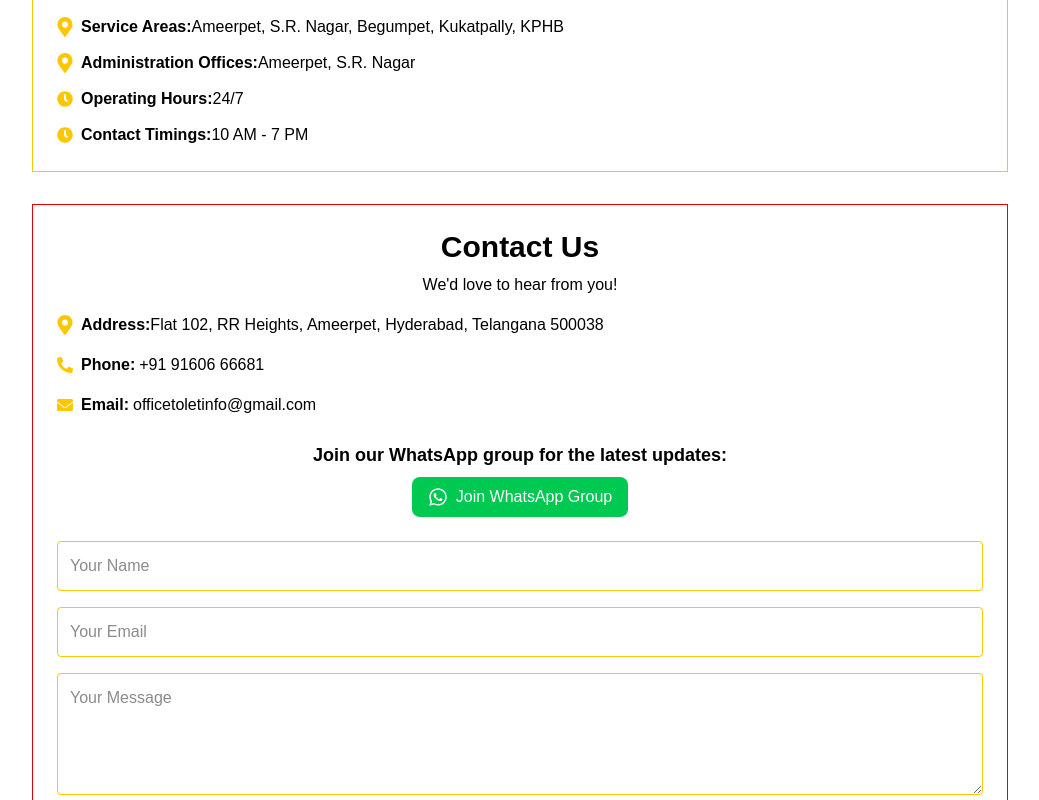
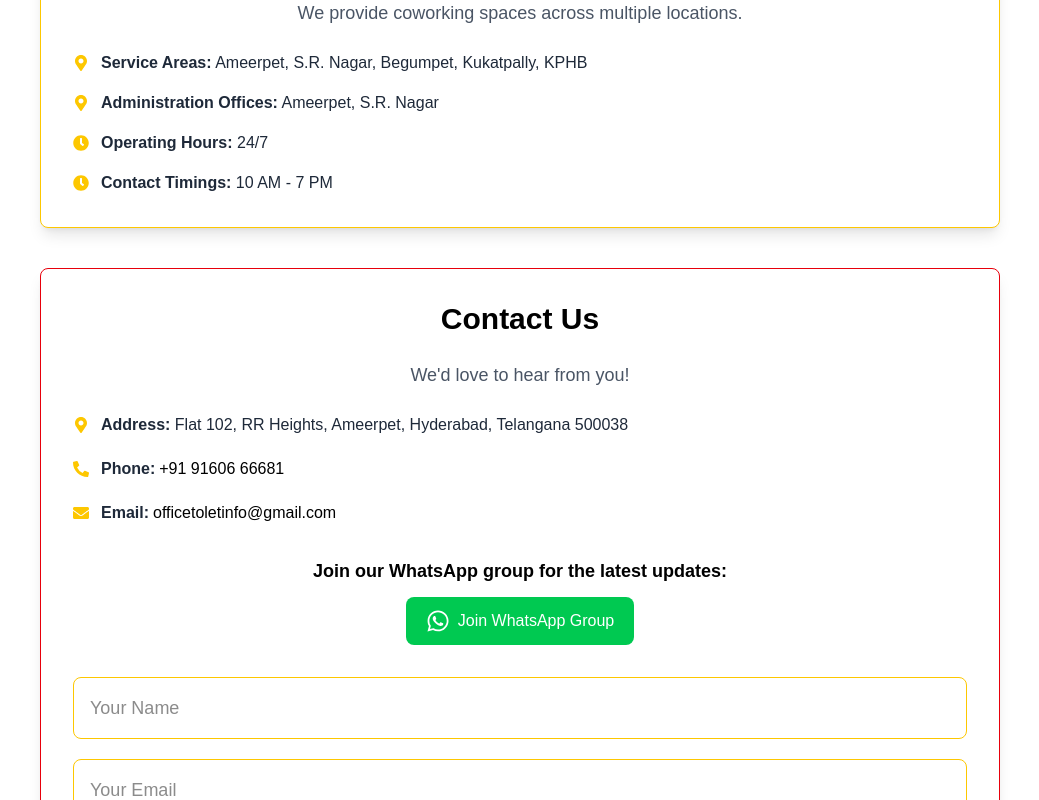
Before and after one commit to sushmasri1906/Jaaaga-coworking-space, a Next.js app: page / in a window 1280 px wide. Shown: the part 3300-4100 px from the top of the page, without its empty margins (120-1159 px from the left). Built offline with nearby package versions, Linux system fonts and the light colour scheme.

Commit message:
components updated

```diff
--- a/src/components/Contact.tsx
+++ b/src/components/Contact.tsx
@@ -30,39 +30,47 @@ const Contact = () => {
 	};
 
 	return (
-		<section className="py-16 bg-white">
-			<div className="max-w-5xl mx-auto px-6">
+		<section className="py-20 bg-white">
+			<div className="max-w-5xl mx-auto px-6 sm:px-8">
 				{/* Location Section */}
 				<motion.div
 					initial={{ opacity: 0, y: -20 }}
 					whileInView={{ opacity: 1, y: 0 }}
 					transition={{ duration: 0.6 }}
 					viewport={{ once: true }}
-					className="bg-white p-6  border border-yellow-400">
+					className="bg-white p-6 sm:p-8 border border-yellow-400 rounded-lg shadow-lg space-y-6">
 					<h2 className="text-3xl font-bold text-center text-black">
 						Our Locations
 					</h2>
-					<p className="text-center text-black mt-2">
+					<p className="text-center text-gray-600 text-lg">
 						We provide coworking spaces across multiple locations.
 					</p>
-					<div className="mt-4 space-y-3 text-black">
-						<p className="flex items-center">
-							<FaMapMarkerAlt className="text-yellow-400 mr-2 w-4 h-5" />
+					<div className="mt-6 space-y-4 text-gray-800">
+						<div className="flex items-center gap-3">
+							<FaMapMarkerAlt className="text-yellow-400 w-4 h-4" />
+							<p>
 								<strong>Service Areas:</strong> Ameerpet, S.R. Nagar, Begumpet,
 								Kukatpally, KPHB
 							</p>
-						<p className="flex items-center">
-							<FaMapMarkerAlt className="text-yellow-400 mr-2 w-4 h-5" />
+						</div>
+						<div className="flex items-center gap-3">
+							<FaMapMarkerAlt className="text-yellow-400 w-4 h-4" />
+							<p>
 								<strong>Administration Offices:</strong> Ameerpet, S.R. Nagar
 							</p>
-						<p className="flex items-center">
-							<FaClock className="text-yellow-400 mr-2 w-4 h-5" />
+						</div>
+						<div className="flex items-center gap-3">
+							<FaClock className="text-yellow-400 w-4 h-4" />
+							<p>
 								<strong>Operating Hours:</strong> 24/7
 							</p>
-						<p className="flex items-center">
-							<FaClock className="text-yellow-400 mr-2 w-4 h-5" />
+						</div>
+						<div className="flex items-center gap-3">
+							<FaClock className="text-yellow-400 w-4 h-4" />
+							<p>
 								<strong>Contact Timings:</strong> 10 AM - 7 PM
 							</p>
+						</div>
 					</div>
 				</motion.div>
 
@@ -72,28 +80,33 @@ const Contact = () => {
 					whileInView={{ opacity: 1, y: 0 }}
 					transition={{ duration: 0.6 }}
 					viewport={{ once: true }}
-					className="bg-white p-6  border border-red-600 mt-8">
+					className="bg-white p-6 sm:p-8 border border-red-600 rounded-lg shadow-lg mt-10 space-y-6">
 					<h2 className="text-3xl font-bold text-center text-black">
 						Contact Us
 					</h2>
-					<p className="text-center text-black mt-2">
+					<p className="text-center text-gray-600 text-lg">
 						We&apos;d love to hear from you!
 					</p>
-					<div className="mt-4 space-y-4">
-						<p className="flex items-center text-black">
-							<FaMapMarkerAlt className="text-yellow-400 mr-2 w-4 h-5" />
+					<div className="mt-6 space-y-5">
+						<div className="flex items-center gap-3 text-gray-800">
+							<FaMapMarkerAlt className="text-yellow-400 w-4 h-4" />
+							<p>
 								<strong>Address:</strong> Flat 102, RR Heights, Ameerpet,
 								Hyderabad, Telangana 500038
 							</p>
-						<p className="flex items-center text-black">
-							<FaPhoneAlt className="text-yellow-400 mr-2 w-4 h-5" />
+						</div>
+						<div className="flex items-center gap-3 text-gray-800">
+							<FaPhoneAlt className="text-yellow-400 w-4 h-4" />
+							<p>
 								<strong>Phone:</strong>
 								<Link href="tel:+919160666681" className="ml-1 text-black">
 									+91 91606 66681
 								</Link>
 							</p>
-						<p className="flex items-center text-black">
-							<FaEnvelope className="text-yellow-400 mr-2 w-4 h-5" />
+						</div>
+						<div className="flex items-center gap-3 text-gray-800">
+							<FaEnvelope className="text-yellow-400 w-4 h-4" />
+							<p>
 								<strong>Email:</strong>
 								<Link
 									href="mailto:officetoletinfo@gmail.com"
@@ -102,9 +115,10 @@ const Contact = () => {
 								</Link>
 							</p>
 						</div>
+					</div>
 
 					{/* WhatsApp Group Invite */}
-					<div className="mt-6 text-center">
+					<div className="mt-8 text-center">
 						<p className="text-black text-lg font-semibold">
 							Join our WhatsApp group for the latest updates:
 						</p>
@@ -112,21 +126,21 @@ const Contact = () => {
 							href="https://chat.whatsapp.com/YOUR_GROUP_INVITE_LINK"
 							target="_blank"
 							rel="noopener noreferrer"
-							className="inline-flex items-center bg-green-500 text-white px-4 py-2 rounded-lg mt-2 hover:bg-green-600 transition">
-							<FaWhatsapp className="w-5 h-5 mr-2" />
+							className="inline-flex items-center bg-green-500 text-white px-5 py-3 rounded-lg mt-3 hover:bg-green-600 transition">
+							<FaWhatsapp className="w-5 h-5 md:w-6 md:h-6 mr-2" />
 							Join WhatsApp Group
 						</Link>
 					</div>
 
 					{/* Contact Form */}
-					<form className="mt-6 space-y-4" onSubmit={handleSubmit}>
+					<form className="mt-8 space-y-5" onSubmit={handleSubmit}>
 						<input
 							type="text"
 							name="name"
 							placeholder="Your Name"
 							value={formData.name}
 							onChange={handleChange}
-							className="w-full p-3 border border-yellow-400 rounded focus:ring-2 focus:ring-yellow-500"
+							className="w-full p-4 border border-yellow-400 rounded-lg focus:ring-2 focus:ring-yellow-500 text-lg"
 							required
 						/>
 						<input
@@ -135,7 +149,7 @@ const Contact = () => {
 							placeholder="Your Email"
 							value={formData.email}
 							onChange={handleChange}
-							className="w-full p-3 border border-yellow-400 rounded focus:ring-2 focus:ring-yellow-500"
+							className="w-full p-4 border border-yellow-400 rounded-lg focus:ring-2 focus:ring-yellow-500 text-lg"
 							required
 						/>
 						<textarea
@@ -144,11 +158,11 @@ const Contact = () => {
 							rows={4}
 							value={formData.message}
 							onChange={handleChange}
-							className="w-full p-3 border border-yellow-400 rounded focus:ring-2 focus:ring-yellow-500"
+							className="w-full p-4 border border-yellow-400 rounded-lg focus:ring-2 focus:ring-yellow-500 text-lg"
 							required></textarea>
 						<button
 							type="submit"
-							className="w-full bg-yellow-400 text-white py-3 rounded hover:bg-yellow-500 transition">
+							className="w-full bg-yellow-400 text-white py-4 rounded-lg text-lg font-semibold hover:bg-yellow-500 transition">
 							Send Message
 						</button>
 					</form>
--- a/src/components/Gallery.tsx
+++ b/src/components/Gallery.tsx
@@ -64,7 +64,7 @@ const Gallery = () => {
 	};
 
 	return (
-		<div className="w-full flex flex-col items-center bg-white relative pb-4">
+		<div className="w-full flex flex-col items-center bg-white relative">
 			{/* Gallery Heading */}
 			<h1 className="text-4xl md:text-5xl font-bold text-black my-4">
 				Gallery
--- a/src/components/Testimonials.tsx
+++ b/src/components/Testimonials.tsx
@@ -256,7 +256,7 @@ const Testimonials = () => {
 				{totalTestimonials > 6 && (
 					<button
 						onClick={handleToggle}
-						className="mt-6 px-4 py-2 bg-yellow-500 text-white rounded-lg shadow-md hover:bg-yellow-600">
+						className="mt-6 px-4 py-2 bg-yellow-500 text-black rounded-lg shadow-md hover:bg-yellow-600">
 						{isAllShown ? "See Less" : "See More"}
 					</button>
 				)}
```
Lines whose indentation alone changed are shown as unchanged.
